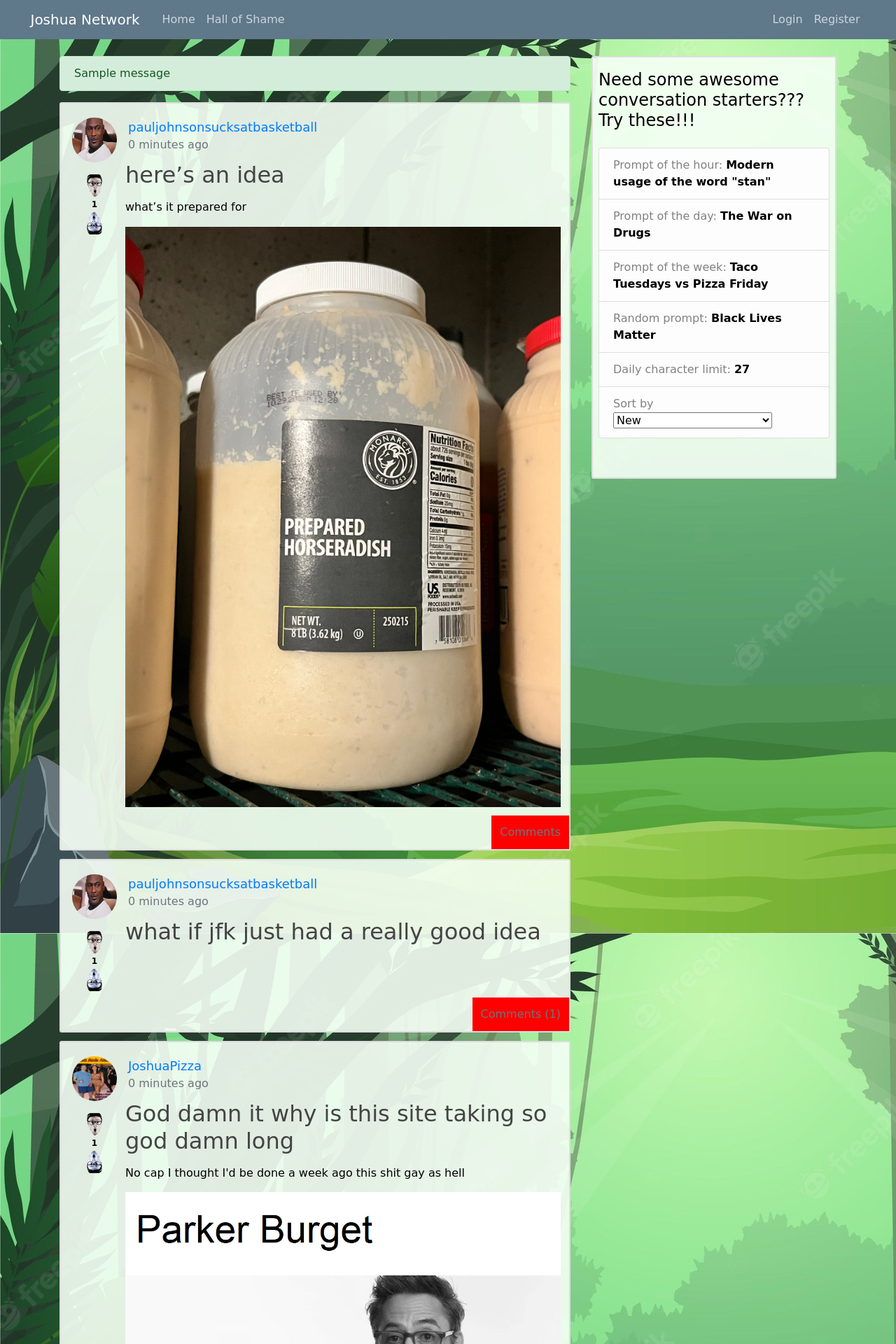
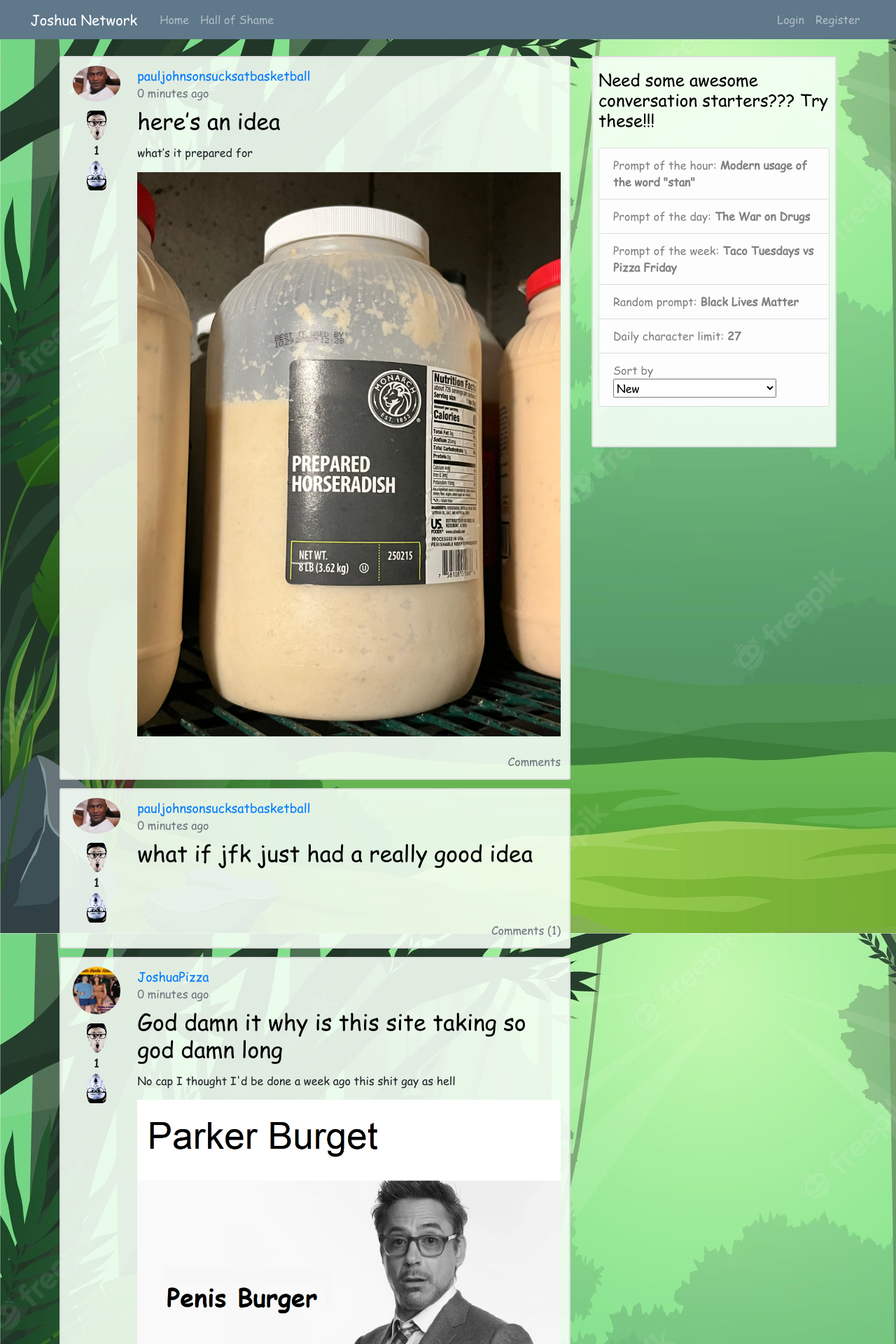
Before and after one commit to lukejohnson04/JoshuaNetwork, a Django app: page / in a window 1280 px wide. Shown: the top 1920 px of the page at 70% size. Run offline with Django 4.2, Linux system fonts and the light colour scheme; data comes from the database, SQL or seed files in the repository; both versions use the stored data as it was after the commit; tables that the repository leaves empty hold one stand-in row (values such as "Sample post"); one stand-in notice (Sample message) is shown; some libraries are stand-ins or nearby versions.

Commit message:
Responsive HTML almost complete. Just need profile/homepage sidebars to reposition correctly. Added voting on comments

```diff
--- a/blog/static/blog/main.css
+++ b/blog/static/blog/main.css
@@ -1,6 +1,10 @@
+html {
+  font-size: 16px;
+}
+
 body {
   color: #333333;
-  margin-top: 5rem;
+  padding-top: 5rem;
   background-image: url("/media/default_backgrounds/jungle.jpg");
   background-attachment: fixed;
 }
@@ -19,10 +23,6 @@
 
 .site-header .navbar-nav .nav-link {
   color: #cbd5db;
-}
-
-.pizza {
-  color: black;
 }
 
 .site-header .navbar-nav .nav-link:hover {
@@ -94,15 +94,16 @@
 }
 
 .article-metadata {
-  padding: 0.25em;
+  padding-bottom: 0.25em;
+  width: 100%;
 }
 
 .article-metadata p {
-  margin-bottom: 0.5em;
+  margin-bottom: 0.25em;
 }
 
 .article-metadata a {
-  font-size: 1.125rem;
+  font-size: 1.125em;
 }
 
 .article-metadata a:hover {
@@ -186,19 +187,23 @@
   cursor: pointer;
 }
 
+@font-face {
+  font-family: 'Comic Sans MS';
+  src: url("COMIC.TTF");
+}
+
 * {
-  font-family: "Comic Sans MS", "Comic Sans", cursive;
-  color:black;
+  font-family: 'Comic Sans MS';
 }
 
 .post-body {
   padding: 0.25em;
+  padding-top:0;
   width:100%;
 }
 
 .post-bottom-bar {
   bottom: 0px;
-  background-color: red;
   position: absolute;
   right: 0px;
   padding: 0.75em;
@@ -210,7 +215,6 @@
 
 .post-left-bar {
   justify-content: center;
-  padding: 0.5em;
 }
 
 .hos-header {
@@ -218,3 +222,33 @@
   color: white;
   text-shadow: -1px -1px 0 #000, 1px -1px 0 #000, -1px 1px 0 #000, 2px 2px 0 #000;
 }
+
+/* Small */
+@media (max-width: 768px) {
+  p, a {
+    font-size: 95%;
+  }
+}
+
+@media (max-width: 576px) {
+  p, a {
+    font-size: 3vw;
+  }
+  body h1 {
+    font-size: 8vw;
+  }
+  body h2 {
+    font-size: 5.5vw;
+  }
+
+  .article-metadata a, .post-bottom-bar a {
+    font-size: 3.5vw;
+  }
+
+  .article-metadata p, .post-bottom-bar p {
+    font-size: 3.75vw;
+  }
+  .article-metadata small, .post-bottom-bar small {
+    font-size: 2.5vw;
+  }
+}
--- a/blog/templates/blog/base.html
+++ b/blog/templates/blog/base.html
@@ -7,22 +7,23 @@
 	<!-- Required meta tags -->
     <meta charset="utf-8">
 	<meta name="viewport" content="width=device-width, initial-scale=1">
-	<!-- Bootstrap CSS -->
-    <link rel="stylesheet" href="https://cdn.jsdelivr.net/npm/bootstrap@4.0.0/dist/css/bootstrap.min.css" integrity="sha384-Gn5384xqQ1aoWXA+058RXPxPg6fy4IWvTNh0E263XmFcJlSAwiGgFAW/dAiS6JXm" crossorigin="anonymous">
+
 
     <link rel="stylesheet" type="text/css" href="{% static 'blog/main.css' %}">
-    <script src="{% static 'blog/blog.js' %}"></script>
+	<!-- Optional JavaScript -->
+	<!-- Bootstrap CSS -->
+
+	<!-- Latest compiled and minified JavaScript -->
     <script src="{% static 'blog/jquery.min.js' %}"></script>
     <script src="{% static 'blog/jquery.waypoints.min.js' %}"></script>
     <script src="{% static 'blog/infinite.min.js' %}"></script>
-	<!-- <style>
-        * {
-            font-family: "Comic Sans MS", "Comic Sans", cursive;
-        }
-      	body {
-            background-image: url('/media/default.jpg');
-      	}
-    </style> -->
+	<script src="{% static 'blog/blog.js' %}"></script>
+
+    <link rel="stylesheet" href="https://cdn.jsdelivr.net/npm/bootstrap@4.4.1/dist/css/bootstrap.min.css" integrity="sha384-Vkoo8x4CGsO3+Hhxv8T/Q5PaXtkKtu6ug5TOeNV6gBiFeWPGFN9MuhOf23Q9Ifjh" crossorigin="anonymous">
+	<script src="https://code.jquery.com/jquery-3.4.1.slim.min.js" integrity="sha384-J6qa4849blE2+poT4WnyKhv5vZF5SrPo0iEjwBvKU7imGFAV0wwj1yYfoRSJoZ+n" crossorigin="anonymous"></script>
+	<script src="https://cdn.jsdelivr.net/npm/popper.js@1.16.0/dist/umd/popper.min.js" integrity="sha384-Q6E9RHvbIyZFJoft+2mJbHaEWldlvI9IOYy5n3zV9zzTtmI3UksdQRVvoxMfooAo" crossorigin="anonymous"></script>
+	<script src="https://cdn.jsdelivr.net/npm/bootstrap@4.4.1/dist/js/bootstrap.min.js" integrity="sha384-wfSDF2E50Y2D1uUdj0O3uMBJnjuUD4Ih7YwaYd1iqfktj0Uod8GCExl3Og8ifwB6" crossorigin="anonymous"></script>
+
 	{% if title %}
 		<title>Joshua Network - {{ title }}</title>
 	{% else %}
@@ -59,26 +60,15 @@
 	  </nav>
 	  {% block header %}{% endblock %}
 	</header>
-	<main role="main" class="container">
+	<main role="main" class="container-lg">
 	  <div class="row">
 	    <div class="col col-md-8">
-	      {% if messages %}
-	        {% for message in messages %}
-	          <div class="alert alert-{{ message.tags }}">
-	          	{{ message }}
-	          </div>
-	        {% endfor %}
-	      {% endif %}
 	      {% block content %}{% endblock %}
 	    </div>
-	    <!-- taskbar block here -->
-	      {% block taskbar %}{% endblock %}
+	    {% block taskbar %}{% endblock %}
 	  </div>
 	</main>
 
-	<!-- Optional JavaScript -->
-    <!-- Popper.js -->
-    <script src="https://cdn.jsdelivr.net/npm/popper.js@1.12.9/dist/umd/popper.min.js" integrity="sha384-ApNbgh9B+Y1QKtv3Rn7W3mgPxhU9K/ScQsAP7hUibX39j7fakFPskvXusvfa0b4Q" crossorigin="anonymous"></script>
     <script type="text/javascript">
     	function likePost(element, btn) {
     		// Btn 1 == like button
@@ -114,21 +104,58 @@
 			})
 		}
 
+    	function like_comment(element, btn) {
+    		// Btn 1 == like button
+    		// Btn -1 == dislike button
+    		var element = $(element);
+    		var pk = element.attr("data-pk");
+    		let csrf = $('input[name=csrfmiddlewaretoken]').val();
+			$.ajax({
+				type: 'POST',
+
+				url: "{% url 'like-comment' %}",
+				data: {"comment": pk, "btn": btn, "csrfmiddlewaretoken": csrf},
+				success: function(response) {
+					if (!response["valid"]) {
+						alert("Liking the obj failed! LOL!");
+					} else {
+						var el = element.parent();
+                        el.find("#likeCount-" + pk).text(response["comment_likes"]);
+						var upjoshua = el.find(".btn-upjoshua").find(">:first-child");
+						var downjoshua = el.find(".btn-downjoshua").find(">:first-child");
+						if (response["karma"] == 1) {
+							downjoshua.attr("src", "/media/ui/downjoshua_empty.png");
+							upjoshua.attr("src", "/media/ui/upjoshua.png");
+						} else {
+							upjoshua.attr("src", "/media/ui/upjoshua_empty.png");
+							if (response["karma"] == 0) {
+								downjoshua.attr("src", "/media/ui/downjoshua_empty.png");
+							} else {
+								downjoshua.attr("src", "/media/ui/downjoshua.png");
+							}
+						}
+					}
+				}
+			})
+		}
+
 		function postComment(element) {
     		var element = $(element);
-    		var post_pk = element.attr("data-pk");
-       		var parent_pk = element.attr("parent-comment");
-    		var text;
+    		let post_pk = element.attr("data-pk");
+       		let parent_pk = element.attr("parent-comment");
+    		let text;
     		if (parent_pk != "") {
     			text = document.getElementById('comment-field-' + parent_pk).value;
     		} else {
     			text = document.getElementById('comment-field').value;
     		}
 
+    		let csrf = $('input[name=csrfmiddlewaretoken]').val();
+
     		$.ajax({
-    			type: 'GET',
+    			type: 'POST',
     			url: "{% url 'comment-create' %}",
-    			data: {"post": post_pk, "content": text, "parent": parent_pk},
+    			data: {"post": post_pk, "content": text, "parent": parent_pk, "csrfmiddlewaretoken": csrf},
     			success: function(response) {
     				if (!response["valid"]) {
     					alert("Failed to post comment");
@@ -214,6 +241,5 @@
 			}
 		});
 	</script>
-    </script>
 </body>
 </html>
--- a/blog/templates/blog/home.html
+++ b/blog/templates/blog/home.html
@@ -12,11 +12,6 @@
 		{% for post in posts %}
 			{% render_post_func post user %}
 		{% endfor %}
-	</div>
-	<div class="d-flex d-none position-fixed loading" style="top:35vh; left:46vw">
-		<div class="spinner-border" style="width: 3rem; height: 3rem;" role="status">
-		  <span class="sr-only">Loading...</span>
-		</div>
 	</div>
 	{% if page_obj.has_next %}
 		<a class="infinite-more-link" href="?page={{ page_obj.next_page_number }}&sort_type={{ sort_type }}">next</a>
--- a/blog/templates/blog/user_posts.html
+++ b/blog/templates/blog/user_posts.html
@@ -13,11 +13,6 @@
 			{% render_post_func post user %}
 		{% endfor %}
 	</div>
-	<div class="d-flex d-none position-fixed loading" style="top:35vh; left:46vw">
-		<div class="spinner-border" style="width: 3rem; height: 3rem;" role="status">
-		  <span class="sr-only">Loading...</span>
-		</div>
-	</div>
 	{% if page_obj.has_next %}
 		<a class="infinite-more-link" href="?page={{ page_obj.next_page_number }}&sort_type={{ sort_type }}">next</a>
 	{% endif %}
--- a/blog/templates/render_post.html
+++ b/blog/templates/render_post.html
@@ -1,36 +1,40 @@
 {% load templatetags %}
-<article class="media content-section infinite-item" style="position:relative;">
-	<div class="post-left-bar">
-		<img class="rounded-circle post-img" style=" margin:auto" src="{{ post.author.profile.image.url }}">
-		<div style="padding-top: 0em; text-align: center; transform: scale(0.75)" class="like-div">
+<article class="media content-section infinite-item" style="position:relative; display: grid">
+	<div style="margin: 0; display: flex">
+		<div style="display: inline-block; width: 12%">
+			<div style="display:flex; flex-direction: column; align-items: center">
+				<img class="rounded-circle" style="width: 80%; min-width: 40px; margin-bottom: 10px" src="{{ post.author.profile.image.url }}">
+	        	<div style="display:flex; flex-direction: column; align-items: center; width:65%">
 		        	<a class="btn-upjoshua" href="javascript:void(0)" onclick="likePost(this, 1)" data-pk="{{ post.pk }}" data-likes="{{ post.total_likes }}">
 		            {% if karma == 1 %}
-				<img src="/media/ui/upjoshua.png" name="upjoshua" style="margin: auto">
+						<img src="/media/ui/upjoshua.png" name="upjoshua" style="width: 100%">
 					{% else %}
-				<img src="/media/ui/upjoshua_empty.png" name="upjoshua" style="margin: auto">
+						<img src="/media/ui/upjoshua_empty.png" name="upjoshua" style="width: 100%">
 					{% endif %}
 					</a>
 		            <strong id="likeCount">{{ post.total_likes }}</strong>
 		        	<a class="btn-downjoshua" href="javascript:void(0)" onclick="likePost(this, -1)" data-pk="{{ post.pk }}" data-likes="{{ post.total_likes }}">
 		            {% if karma == -1 %}
-				<img src="/media/ui/downjoshua.png" name="downjoshua" style="display:block; margin: auto">
+						<img src="/media/ui/downjoshua.png" name="downjoshua" style="width: 100%">
 					{% else %}
-				<img src="/media/ui/downjoshua_empty.png" name="downjoshua" style="display:block; margin: auto">
+						<img src="/media/ui/downjoshua_empty.png" name="downjoshua" style="width: 100%">
 					{% endif %}
 					</a>
 				</div>
 			</div>
-	<div class="media-body post-body">
+		</div>
+		<div class="media-body post-body" style="margin-left: 0.75em">
 			<div class="article-metadata">
 				<a href="{% url 'user-posts' post.author.username %}">{{ post.author }}</a>
 		 		<p class="text-muted">{{ post.date_posted | timesince | upto:','}} ago</p>
 		    </div>
-		<h2 class="post-title"><a class="article-title" href="{% url 'post-detail' post.id %}">{{ post.title }}</a></h2>
+			<a class="article-title" href="{% url 'post-detail' post.id %}"><h2 class="post-title">{{ post.title }}</h2></a>
 			<p class="article-content">{{ post.content }}</p>
 			{% if post.image %}
 				<img style="max-width: 100%; min-width: 60%; height: auto" src="{{ post.image.url }}">
 				<br><br>
 			{% endif %}
+		</div>
 	</div>
 	<div class="post-bottom-bar">
 		{% if post.author == user %}
--- a/blog/templatetags/templatetags.py
+++ b/blog/templatetags/templatetags.py
@@ -28,7 +28,12 @@
 
 @register.inclusion_tag('blog/render_comment.html')
 def render_comment(comment, user):
-	return {'comment': comment, 'user': user}
+	karma = 0
+	if comment.likes.filter(id=user.id).exists():
+		karma = 1
+	elif comment.dislikes.filter(id=user.id).exists():
+		karma = -1
+	return {'comment': comment, 'user': user, 'karma': karma}
 
 @register.filter
 @stringfilter
--- a/blog/urls.py
+++ b/blog/urls.py
@@ -1,5 +1,5 @@
 from django.urls import path
-from .views import PostListView, PostDetailView, PostCreateView, PostUpdateView, PostDeleteView, CommentCreateView, UserPostListView, LikeView, FollowUserView, delete_comment, create_comment
+from .views import PostListView, PostDetailView, PostCreateView, PostUpdateView, PostDeleteView, CommentCreateView, UserPostListView, LikeView, FollowUserView, delete_comment, create_comment, LikeCommentView
 from . import views
 
 urlpatterns = [
@@ -13,5 +13,6 @@
     path('comment-delete/', delete_comment, name='comment-delete'),
 	path('create-comment/', create_comment, name='comment-create'),
     path('follow-user/', FollowUserView, name='follow-user'),
-    path('like/', LikeView, name='like-post'),
+    path('like-post/', LikeView, name='like-post'),
+    path('like-comment/', LikeCommentView, name='like-comment'),
 ]
--- a/blog/views.py
+++ b/blog/views.py
@@ -34,6 +34,7 @@
 	}
 	return render(request, 'blog/hall_of_shame.html', context)
 
+# add support for this to work on comments
 def LikeView(request):
 	is_ajax = request.headers.get('x-requested-with') == 'XMLHttpRequest'
 	if is_ajax and request.method == "GET":
@@ -68,6 +69,46 @@
 			return JsonResponse({"valid": True, "karma": karma, "post_likes": post.total_likes()}, status=200)
 		else:
 			return JsonResponse({"valid": False, "karma": karma, "post_likes": post.total_likes()}, status=200)
+	return JsonResponse({}, status=400)
+
+def process_like_outcome(obj, user, btn):
+	present_in_likes = obj.likes.filter(id=user).exists()
+	present_in_dislikes = obj.dislikes.filter(id=user).exists()
+	karma = 0
+	# pressed like button
+	if btn == 1:
+		if present_in_dislikes:
+			obj.dislikes.remove(user)
+		if not present_in_likes:
+			obj.likes.add(user)
+			karma = 1
+		else:
+			obj.likes.remove(user)
+			karma = 0
+	# pressed dislike button
+	elif btn == -1:
+		if present_in_likes:
+			obj.likes.remove(user)
+		if not present_in_dislikes:
+			obj.dislikes.add(user)
+			karma = -1
+		else:
+			obj.dislikes.remove(user)
+	return karma
+
+def LikeCommentView(request):
+	is_ajax = request.headers.get('x-requested-with') == 'XMLHttpRequest'
+	if is_ajax and request.method == "POST":
+		comment_pk = request.POST.get("comment")
+		btn = int(request.POST.get("btn"))
+		comment = Comment.objects.filter(pk=comment_pk)
+
+		if comment.exists():
+			comment = comment.first()
+			karma = process_like_outcome(comment, request.user.id, btn)
+			return JsonResponse({"valid": True, "karma": karma, "comment_likes": comment.total_likes()}, status=200)
+		else:
+			return JsonResponse({"valid": False}, status=200)
 	return JsonResponse({}, status=400)
 
 def delete_comment(request):
@@ -246,16 +287,16 @@
 
 def create_comment(request):
 	is_ajax = request.headers.get('x-requested-with') == 'XMLHttpRequest'
-	if is_ajax and request.method == "GET":
-		post = request.GET.get("post")
-		content = request.GET.get("content")
+	if is_ajax and request.method == "POST":
+		post = request.POST.get("post")
+		content = request.POST.get("content")
 		to_comment = Post.objects.filter(pk=post)
 		# pass content of comment argument
 		if to_comment.exists():
 			to_comment = to_comment.first()
 
 			parent_comment = None
-			parent_comment_pk = request.GET.get("parent")
+			parent_comment_pk = request.POST.get("parent")
 			if parent_comment_pk != "":
 				# need to handle this error if the parent was deleted
 				parent_comment = Comment.objects.get(pk=parent_comment_pk)
```
Also changed, not shown: blog/templates/blog/render_comment.html (+23 -33 lines), README.md, blog/static/blog/COMIC.TTF (added), db.sqlite3, media/post_images/E02D11B1-041B-4D83-B837-68CCDED1DDA8.jpeg (added), media/post_images/burger_4aJkkOc.png (added), media/profile_pics/B1851691-CEBC-4DC0-89AC-4EB846DD6E20.jpeg (added). Lines whose indentation alone changed are shown as unchanged.
